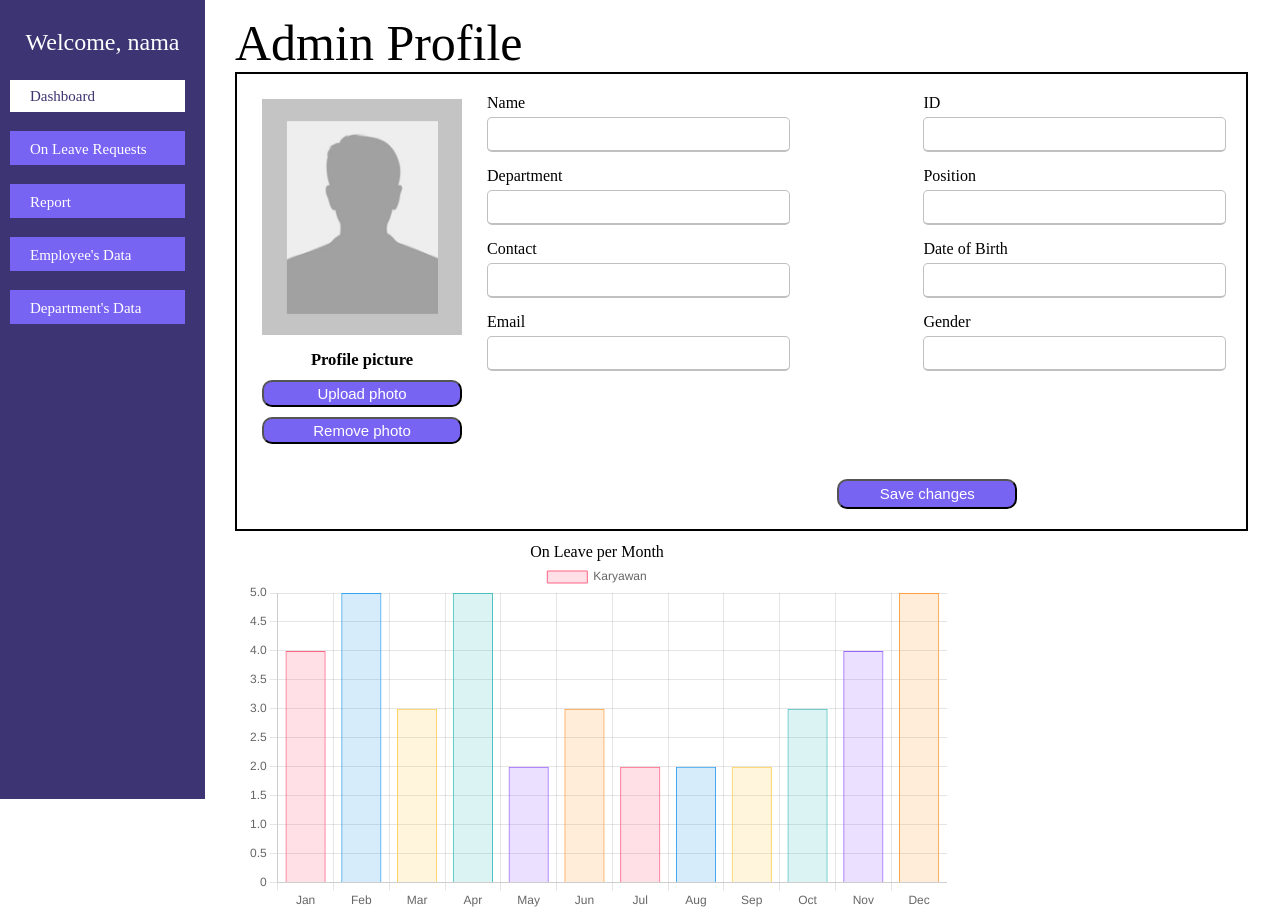
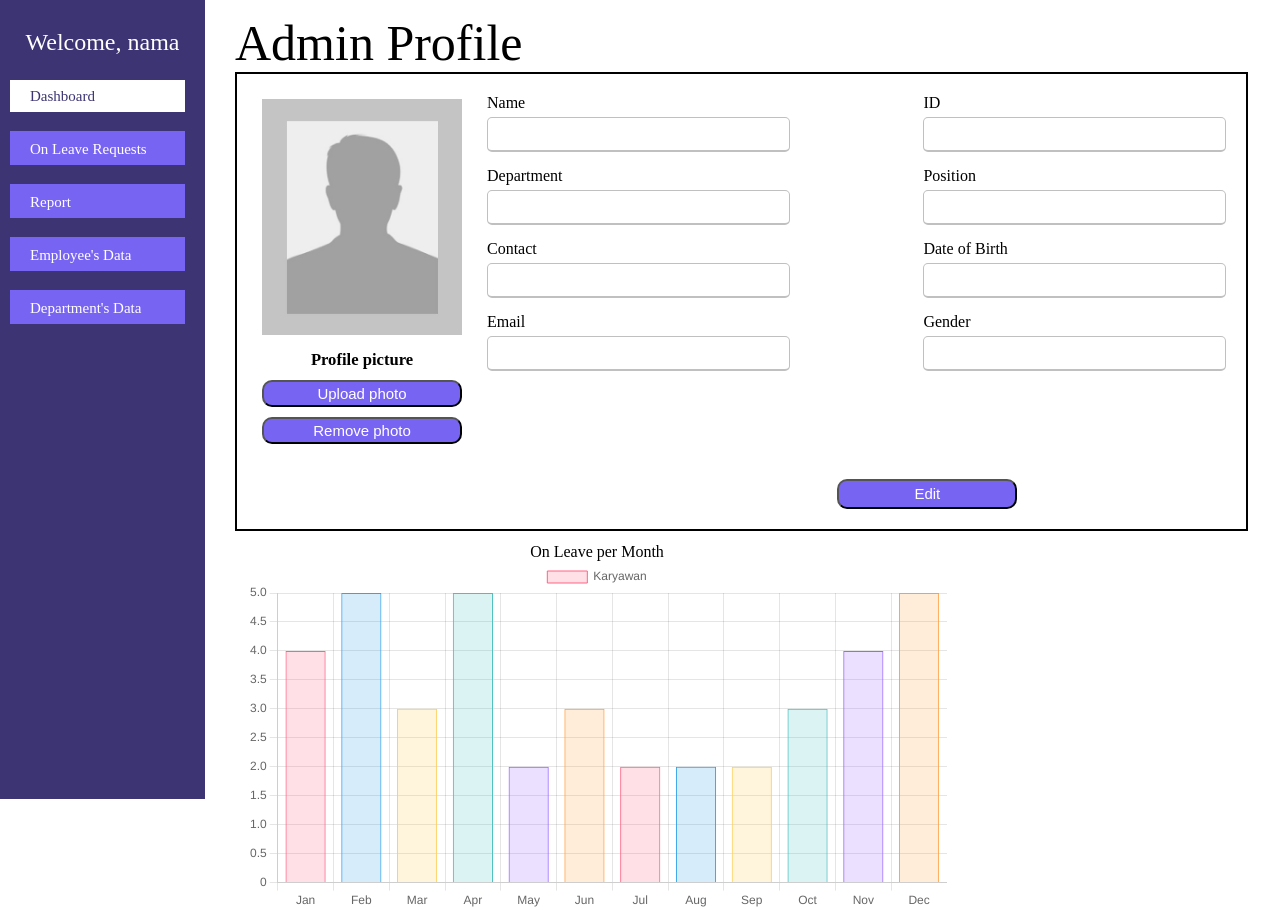
Before and after one commit to jocelyntong9/Permit, a PHP site: page /admin/admin_dashboard/admin_dashboard.php in a window 1280 px wide. Shown: the part 61-971 px from the top of the page. Run offline with PHP 8.4, Linux system fonts and the light colour scheme; some libraries are stand-ins or nearby versions; some web fonts are replaced.

Commit message:
Update admin_dashboard.php

```diff
--- a/permit/admin/admin_dashboard/admin_dashboard.php
+++ b/permit/admin/admin_dashboard/admin_dashboard.php
@@ -92,7 +92,7 @@
                 </div>
 
                 <div class="button-container">
-                    <button type="submit">Save changes </button>
+                    <button type="submit">Edit </button>
                 </div>
             </form>
         </div>
```
